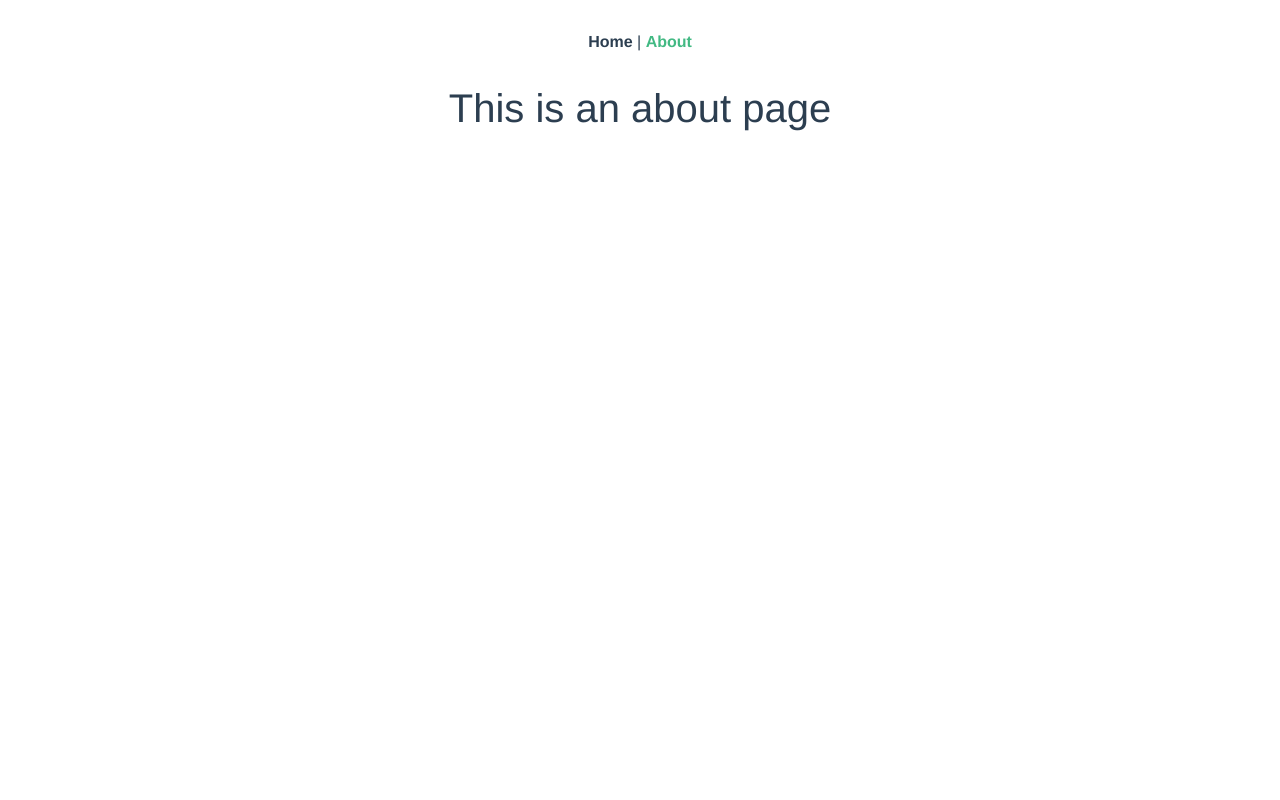
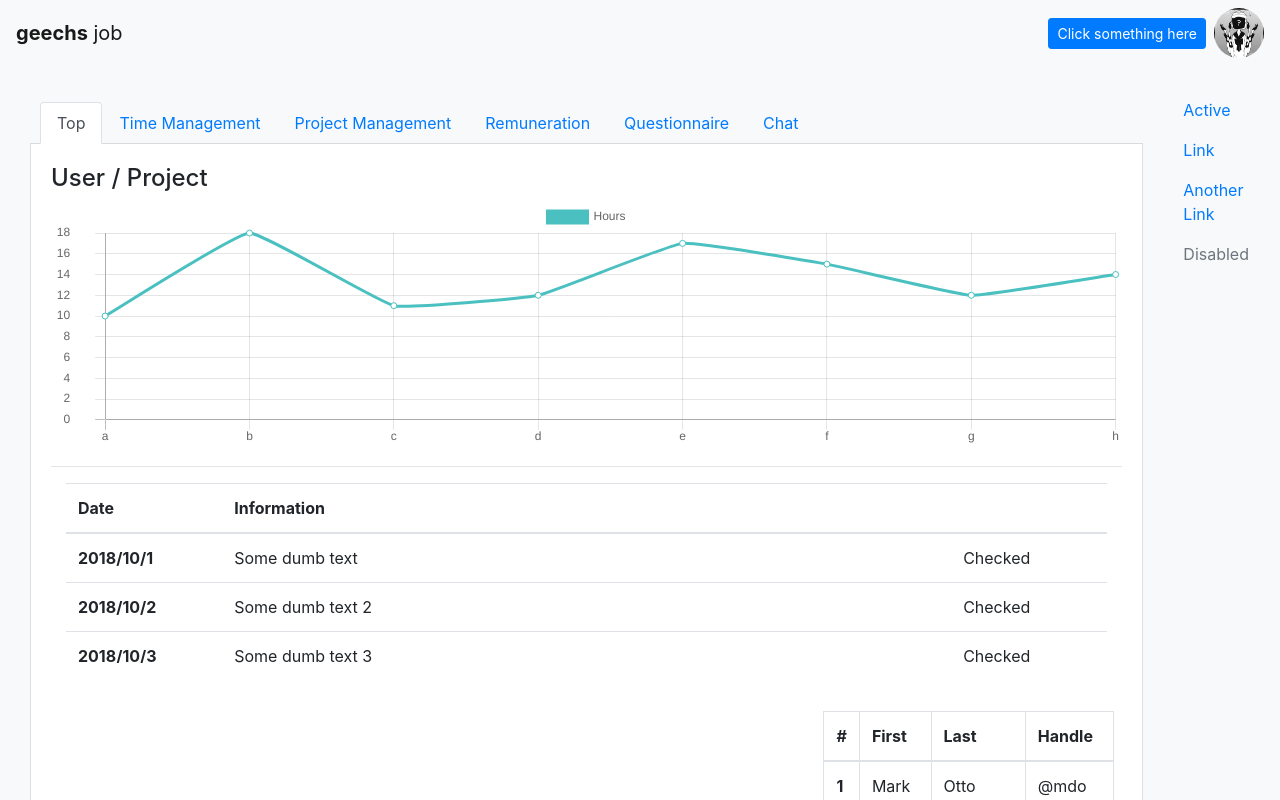
Before and after one commit to unickortega/salesforce_test_oauth_flow, a Vue app: page /about in a window 1280 px wide. Shown: the top 800 px of the page. Built offline with nearby package versions, Linux system fonts and the light colour scheme.

Commit message:
partial top page

```diff
--- a/package.json
+++ b/package.json
@@ -8,6 +8,9 @@
     "lint": "vue-cli-service lint"
   },
   "dependencies": {
+    "bootstrap-vue": "^2.0.0-rc.11",
+    "chart.js": "^2.7.3",
+    "jquery": "^3.3.1",
     "register-service-worker": "^1.5.2",
     "vue": "^2.5.17",
     "vue-router": "^3.0.1",
--- a/src/App.vue
+++ b/src/App.vue
@@ -1,36 +1,93 @@
 <template>
-  <div id="app">
-    <div id="nav">
-      <router-link to="/">Home</router-link> |
-      <router-link to="/about">About</router-link>
-    </div>
-    <router-view/>
+  <div>
+      <nav class="navbar navbar-expand-md navbar-light bg-light">
+        <a class="navbar-brand" href="#"><b>geechs</b> job</a>
+        <button class="navbar-toggler" type="button" data-toggle="collapse" data-target="#navbarsExample04" aria-controls="navbarsExample04" aria-expanded="false" aria-label="Toggle navigation">
+          <span class="navbar-toggler-icon"></span>
+        </button>
+
+        <div class="collapse navbar-collapse" id="navbarsExample04">
+          <ul class="navbar-nav mr-auto">
+          </ul>
+          <div class="form-inline my-2 my-md-0">
+            <button class="btn btn-primary btn-sm mr-2" type="text" placeholder="Search">Click something here</button>
+            <img id="prof_img" src="../src/assets/echo.jpg" class="rounded-circle" alt="">
+          </div>
+        </div>
+      </nav>
+      <main class="py-4">
+        <div class="container-fluid">
+          <div class="row">
+            <div class="col-md-11">
+              <div class="container-fluid">
+                <b-card no-body>
+                  <b-tabs card>
+                    <b-tab title="Top" active>
+                      <topPage />
+                    </b-tab>
+                    <b-tab title="Time Management">
+                      Tab Contents 2
+                    </b-tab>
+                    <b-tab title="Project Management">
+                      Tab Contents 2
+                    </b-tab>
+                    <b-tab title="Remuneration">
+                      Tab Contents 2
+                    </b-tab>
+                    <b-tab title="Questionnaire">
+                      Tab Contents 2
+                    </b-tab>
+                    <b-tab title="Chat">
+                      Tab Contents 2
+                    </b-tab>
+                  </b-tabs>
+                </b-card>
+              </div>
+            </div>
+            <div class="col-md-1">
+                <div class="float-right">
+                  <b-nav vertical class="w-25">
+                    <b-nav-item active>Active</b-nav-item>
+                    <b-nav-item>Link</b-nav-item>
+                    <b-nav-item>Another Link</b-nav-item>
+                    <b-nav-item disabled>Disabled</b-nav-item>
+                  </b-nav>
+                </div>
+            </div>
+          </div>
+        </div>
+      </main>
   </div>
 </template>
 
 <style lang="scss">
-
-#app {
-  font-family: 'Avenir', Helvetica, Arial, sans-serif;
-  -webkit-font-smoothing: antialiased;
-  -moz-osx-font-smoothing: grayscale;
-  text-align: center;
-  color: #2c3e50;
+#prof_img{
+  height: 50px;
+  width: 50px;
 }
-#nav {
-  padding: 30px;
-  a {
-    font-weight: bold;
-    color: #2c3e50;
-    &.router-link-exact-active {
-      color: #42b983;
-    }
-  }
+body{
+  background-color: #f8f9fa !important;
+}
+.card{
+  border:none;
+}
+.card-header{
+  background-color: #f8f9fa;
+}
+.card-body{
+  border-right: 1px solid rgba(0, 0, 0, 0.125);
+  border-left: 1px solid rgba(0, 0, 0, 0.125);
+  border-bottom: 1px solid rgba(0, 0, 0, 0.125);
 }
 </style>
 
 <script>
 import 'bootstrap/dist/css/bootstrap.css'
 import 'bootstrap-vue/dist/bootstrap-vue.css'
-
+import topPage from '../src/components/Top'
+export default {
+  components: {
+    topPage
+  },
+}
 </script>
--- /dev/null
+++ b/src/components/Top.vue
@@ -0,0 +1,101 @@
+<template lang="html">
+  <div class="chart-container-fluid">
+    <h4>User / Project</h4>
+    <canvas id="data_graph" height="70%"></canvas>
+    <hr>
+    <div class="container-fluid">
+      <div class="table-responsive" style="height:180px;">
+        <table class="table">
+        <thead>
+          <tr>
+            <th scope="col">Date</th>
+            <th scope="col">Information</th>
+            <th scope="col"></th>
+          </tr>
+        </thead>
+        <tbody>
+          <tr>
+            <th style="width: 15%">2018/10/1</th>
+            <td style="width: 70%">Some dumb text</td>
+            <td style="width: 15%">Checked</td>
+          </tr>
+          <tr>
+            <th style="width: 15%">2018/10/2</th>
+            <td style="width: 70%">Some dumb text 2</td>
+            <td style="width: 15%">Checked</td>
+          </tr>
+          <tr>
+            <th style="width: 15%">2018/10/3  </th>
+            <td style="width: 70%">Some dumb text 3</td>
+            <td style="width: 15%">Checked</td>
+          </tr>
+        </tbody>
+        </table>
+      </div>
+    </div>
+    <br>
+    <div class="d-flex flex-row-reverse">
+      <div class="p-2">
+        <table class="table table-bordered">
+          <thead>
+            <tr>
+              <th scope="col">#</th>
+              <th scope="col">First</th>
+              <th scope="col">Last</th>
+              <th scope="col">Handle</th>
+            </tr>
+          </thead>
+          <tbody>
+            <tr>
+              <th scope="row">1</th>
+              <td>Mark</td>
+              <td>Otto</td>
+              <td>@mdo</td>
+            </tr>
+            <tr>
+              <th scope="row">2</th>
+              <td>Jacob</td>
+              <td>Thornton</td>
+              <td>@fat</td>
+            </tr>
+            <tr>
+              <th scope="row">3</th>
+              <td colspan="2">Larry the Bird</td>
+              <td>@twitter</td>
+            </tr>
+          </tbody>
+        </table>
+      </div>
+    </div>
+  </div>
+
+</template>
+
+<script>
+import Chart from 'chart.js';
+import geechsChartData from './data_of_chart.js';
+
+export default {
+  data(){
+    return {
+      geechsChartData,
+    }
+  },
+  methods: {
+    createChart(chartID, chartData){
+      const ctx = document.getElementById(chartID).getContext("2d");
+      const myChart = new Chart(ctx, {
+        type: chartData.type,
+        data: chartData.data,
+        options: chartData.options
+      });
+    }
+  },
+  mounted(){
+    this.createChart('data_graph', this.geechsChartData);
+  }
+}
+</script>
+
+<style scoped>
+</style>
--- /dev/null
+++ b/src/components/data_of_chart.js
@@ -0,0 +1,32 @@
+export const geechsChartData = {
+  type: 'line',
+  data: {
+    labels: ['a', 'b', 'c', 'd', 'e', 'f', 'g', 'h'],
+    datasets: [
+      { // one line graph
+        label: 'Hours',
+        data: [10, 18, 11, 12, 17, 15, 12, 14],
+        fill: false,
+        borderColor: 'rgb(75, 192, 192)',
+        lineTension: 0.1,
+        borderWidth: 3,
+        pointBackgroundColor: 'rgb(255, 255, 255)',
+        pointBorderWidth: 1
+      },
+    ]
+  },
+  options: {
+    responsive: true,
+    lineTension: 1,
+    scales: {
+      yAxes: [{
+        ticks: {
+          beginAtZero: true,
+          padding: 25,
+        }
+      }]
+    }
+  }
+}
+
+export default geechsChartData;
--- a/src/main.js
+++ b/src/main.js
@@ -4,6 +4,8 @@ import router from './router'
 import store from './store'
 import './registerServiceWorker'
 import BootstrapVue from 'bootstrap-vue'
+import Chart from 'chart.js'
+
 
 Vue.config.productionTip = false
 Vue.use(BootstrapVue);
```
Also changed, not shown: src/assets/echo.jpg (added), 1 other file (tests, documents, lock files or other folders).
